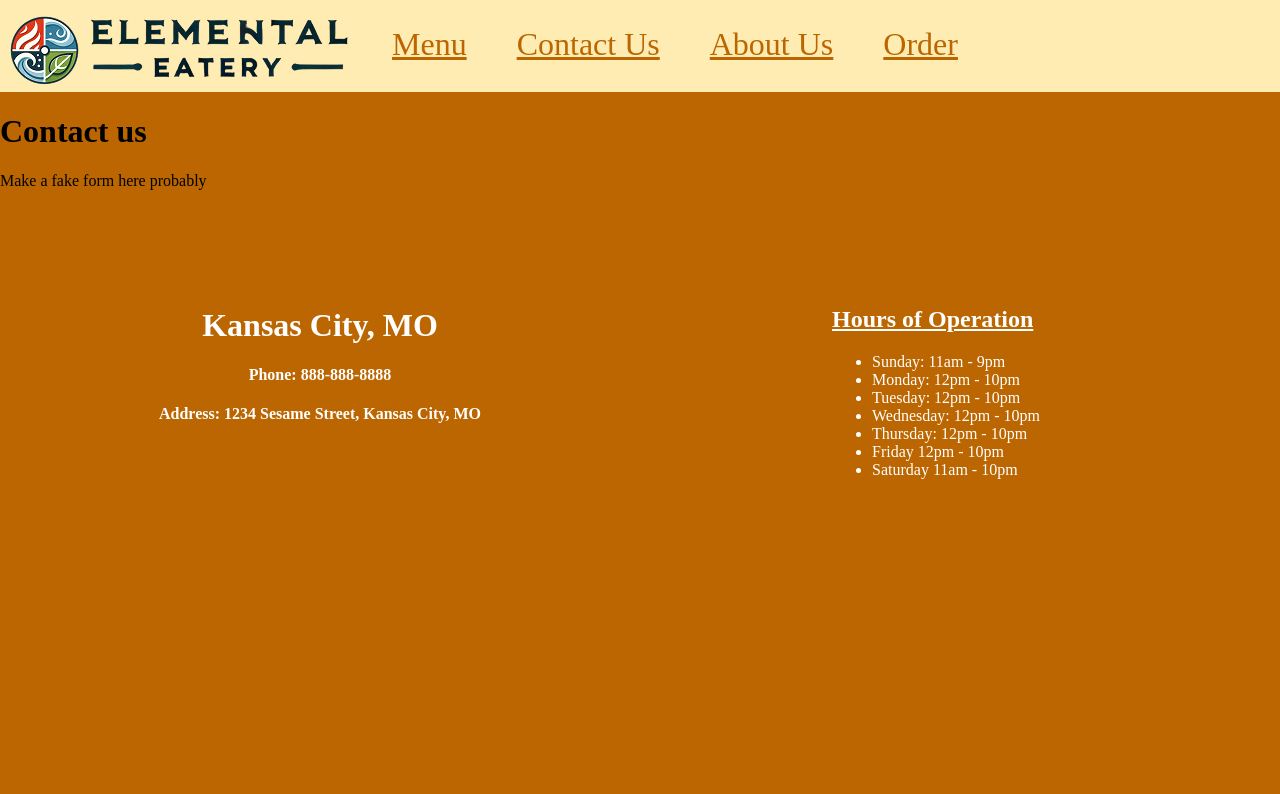
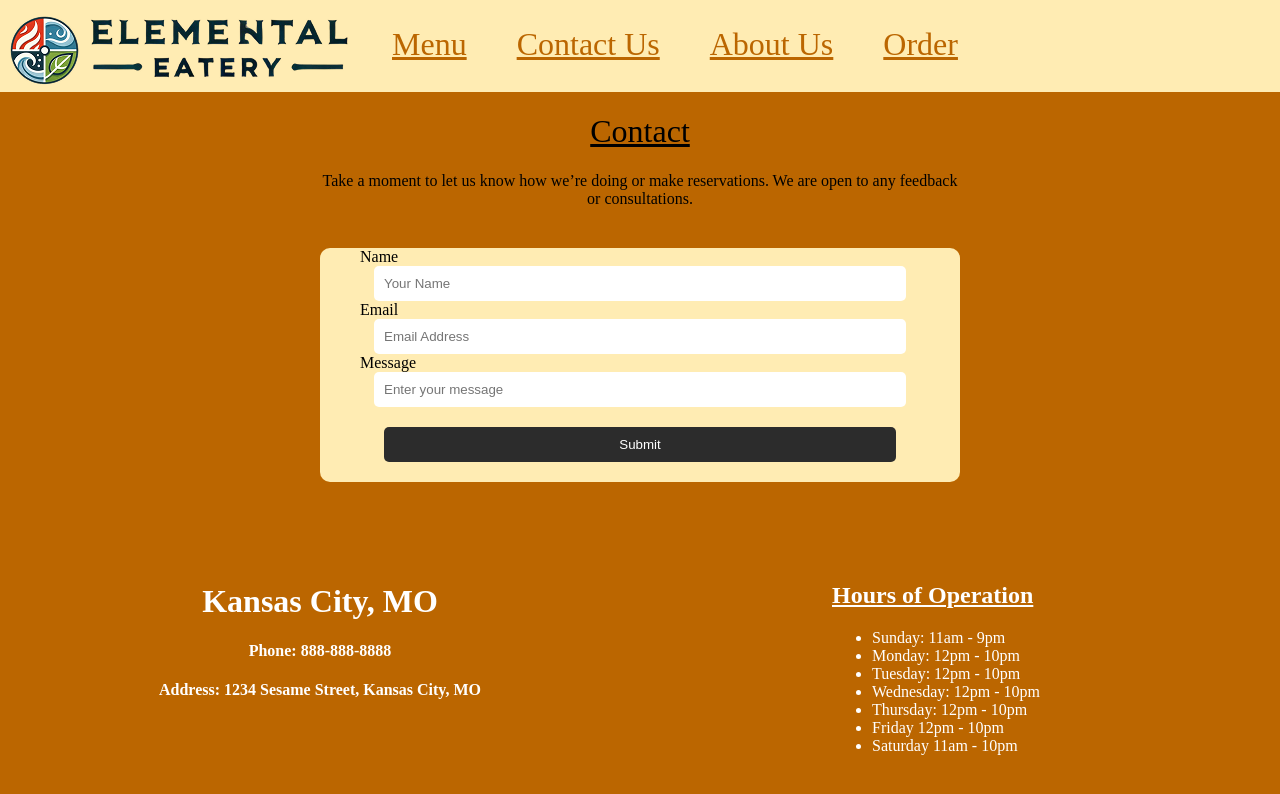
Before and after one commit to DeidraPierre/Webmaster25, a Vue app: page /contact in a window 1280 px wide. Shown: the top 794 px of the page. Built offline with nearby package versions, Linux system fonts and the light colour scheme; a web font is replaced by a local one.

Commit message:
started modifying about page

```diff
--- a/src/views/AboutView.vue
+++ b/src/views/AboutView.vue
@@ -1,6 +1,43 @@
 <template>
   <!-- Mission -->
-  <h1>Our Mission</h1>
-  <p>Deeper description on methods and vegetarianism</p>
-  <p>Will scan and embed documentation in here</p>
+  <h1 id = "mission">Our Mission</h1>
+  <p id = "descrip1">Elemental Eatery was born from a desire to merge the beauty of nature with a transformative dining experience. Inspired by the four classical elements—Fire, Water, Earth, and Air—our founders envisioned a space where culinary artistry would meet environmental consciousness. </p>
+  <p id = "descrip2">As a fully vegan restaurant, we are committed to showing that plant-based dining can be bold, creative, and deeply satisfying. Every dish is crafted using fresh, organic ingredients without compromising on flavor or texture.</p>
+  <br><div class = "green">
+    <h2>Our Commitment to Sustainability</h2>
+    <p>At Elemental Eatery, we believe in protecting the planet as fiercely as we pursue culinary excellence. Our sustainability efforts are woven into every aspect of our operation.</p>
+  </div>
 </template>
+
+<style>
+  #mission
+  {
+    text-align: center;
+    text-decoration: underline;
+  }
+
+  #descrip1, #descrip2
+  {
+    margin:auto;
+    width: 80%;
+  }
+
+  .green
+  {
+    background-color:#81a43f;
+    width: 80%;
+    margin:auto;
+    border-radius: 15px;
+    padding: 15px;
+  }
+  .green h2
+  {
+    text-align: center;
+    text-decoration: underline;
+  }
+  .green p
+  {
+    text-align: center;
+  }
+
+</style>
--- a/src/views/ContactView.vue
+++ b/src/views/ContactView.vue
@@ -1,4 +1,59 @@
 <template>
-  <h1>Contact us</h1>
-  <p>Make a fake form here probably</p>
+  <h1 id = "contact">Contact</h1>
+  <p id = "contactd">Take a moment to let us know how we’re doing or make reservations. We are open to any feedback or consultations.</p>
+  <form>
+    <label for = "name">Name</label><br>
+    <input type = "text" id = "name" placeholder = "Your Name" name = "name"><br>
+    <label for = "email">Email</label><br>
+    <input type = "email" id = "email" placeholder = "Email Address" name = "email"><br>
+    <label for = "content">Message</label><br>
+    <input type = "text" id = "content" placeholder = "Enter your message" name = "content"><br>
+    <input type = "submit" value = "Submit" id = "submit">
+  </form>
 </template>
+
+
+<style>
+#contact
+{
+  text-align: center;
+  text-decoration: underline;
+  font-weight: 400;
+}
+#contactd
+{
+  margin: auto;
+  text-align: center;
+  width: 50%;
+  margin-bottom: 40px;
+}
+form{
+  background-color:#ffecb3;
+  width: 50%;
+  text-align: center;
+  margin: auto;
+  border-radius: 10px;
+}
+input
+{
+  width: 80%;
+  border: none;
+  border-radius: 5px;
+  padding: 10px;
+}
+label
+{
+  float: left;
+  padding-left: 40px;
+}
+#submit
+{
+  background-color:#2c2c2c;
+  color:white;
+  border-radius: 5px;
+  border:none;
+  margin-top:20px;
+  margin-bottom: 20px;
+}
+
+</style>
```
